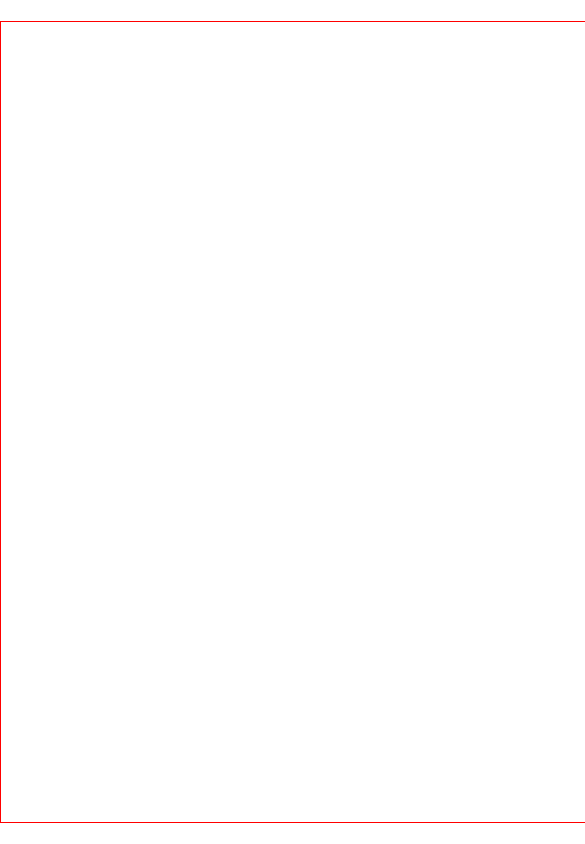
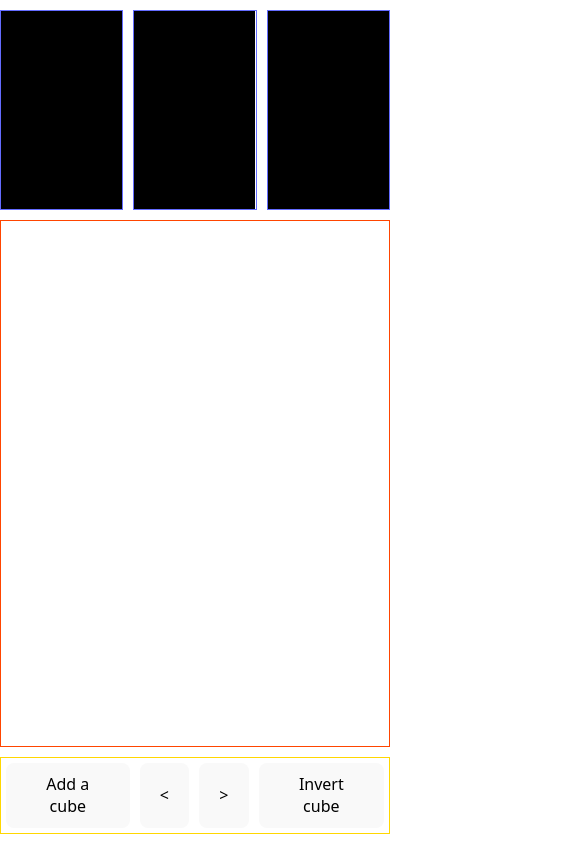
Before and after one commit to Samcfuchs/cubus, a website built with Vite: page index.html in a window 390 px wide. Shown: the top 844 px of the page, 585 px wide, since content can reach past the window. Built offline with nearby package versions, Linux system fonts and the light colour scheme.

Commit message:
Responsive layout

```diff
--- a/index.html
+++ b/index.html
@@ -4,18 +4,37 @@
     <meta charset="UTF-8" />
     <link rel="icon" type="image/svg+xml" href="/vite.svg" />
     <meta name="viewport" content="width=device-width, initial-scale=1.0" />
-    <title>Vite + TS</title>
+    <title>Cubus</title>
   </head>
   <body>
     <div class="flex">
-      <div id="app"></div>
+      <div id="views">
+        <div id="view_x"></div>
+        <div id="view_y"></div>
+        <div id="view_z"></div>
+      </div>
+      <div id="app">
+        <div id="gui_container"></div>
+      </div>
       <div id="controls">
         <button id="add_cube">Add a cube</button>
         <button id="rotate_left">&lt;</button>
         <button id="rotate_right">&gt;</button>
-        <button id="flip">^</button>
-
+        <button id="flip">Invert cube</button>
       </div>
+      <!--
+      <div id="config">
+        <h2>Scene configuration</h2>
+        <label for="fill_intensity">Fill light intensity</label>
+          <input type="range" min="0" max="10" value="1" step="0.05" class="slider" id="fill_intensity">
+          <br>
+        <label for="key_intensity">Key light intensity</label>
+          <input type="range" min="0" max="10" value="1" step="0.05" class="slider" id="key_intensity">
+          <br>
+        <label for="rim_intensity">Rim light intensity</label>
+          <input type="range" min="0" max="10" value="1" step="0.05" class="slider" id="rim_intensity">
+      </div>
+    -->
     </div>
     <script type="module" src="/src/main.ts"></script>
   </body>
--- a/src/block.ts
+++ b/src/block.ts
@@ -93,7 +93,6 @@ export class Block extends THREE.Object3D {
       //this.add(this.mesh);
       this.mesh.material = tentativeMat;
       this.tentativeVisible = true;
-      console.debug("Added mesh");
     } else if (!state) {
       this.mesh.material = emptyMaterial;
       this.tentativeVisible = false;
--- a/src/main.ts
+++ b/src/main.ts
@@ -1,6 +1,7 @@
 import './style.css'
 import * as THREE from 'three';
 import { OrbitControls } from 'three/addons/controls/OrbitControls.js';
+import { GUI } from 'three/addons/libs/lil-gui.module.min.js';
 import { Block } from './block.ts';
 import { Board } from './board.ts';
 
@@ -51,9 +52,15 @@ cube_group.setRotationFromQuaternion(quaternion);
 
 
 const CAMERA_UP = new THREE.Vector3(0, 1, 0);
+let gui: GUI;
+
+let updateXView: () => void;
+let updateYView: () => void;
+let updateZView: () => void;
 
 export function initScene() {
   const mount = document.getElementById('app') as HTMLDivElement;
+  gui = new GUI( {container: document.getElementById('gui_container')!, title: "Configuration"} );
 
   scene = new THREE.Scene();
 
@@ -63,11 +70,23 @@ export function initScene() {
   renderer.shadowMap.enabled = true;
   mount.appendChild(renderer.domElement);
 
+  console.log("mounted");
+
+
   camera = new THREE.PerspectiveCamera(5, mount.clientWidth / mount.clientHeight);
   camera.position.set(0, 100, 0)
   camera.up.set(CAMERA_UP.x, CAMERA_UP.y, CAMERA_UP.z);
 
   camera.lookAt(BOARD_ORIGIN);
+
+
+  window.addEventListener('resize', () => {
+    camera.aspect = mount.clientWidth / mount.clientHeight;
+    camera.updateProjectionMatrix();
+
+    renderer.setSize(mount.clientWidth, mount.clientHeight);
+  });
+
 
   controls = new OrbitControls(camera, renderer.domElement);
   controls.maxPolarAngle = Math.PI * 0.48;
@@ -84,10 +103,54 @@ export function initScene() {
 
   addLights();
 
+  updateXView = addFixedCamera(new THREE.Vector3(10, 0, 0), 'view_x');
+  updateYView = addFixedCamera(new THREE.Vector3(0, 10, 0), 'view_y');
+  updateZView = addFixedCamera(new THREE.Vector3(0, 0, 10), 'view_z');
+
+}
+
+function updateViews() {
+  updateXView();
+  updateYView();
+  updateZView();
+}
+
+const FIXED_CAMERA_HEIGHT = 6;
+function addFixedCamera(blockSpacePosition: THREE.Vector3, elementID: string) {
+  let canvas = document.getElementById(elementID) as HTMLDivElement;
+  let fixed_camera_width = FIXED_CAMERA_HEIGHT * (canvas.clientWidth / canvas.clientHeight);
+  let camera = new THREE.OrthographicCamera(
+    -fixed_camera_width, fixed_camera_width,
+    FIXED_CAMERA_HEIGHT, -FIXED_CAMERA_HEIGHT);
+
+  let pos = cube_group.localToWorld(blockSpacePosition);
+  camera.position.set(pos.x, pos.y, pos.z);
+  camera.up.set(CAMERA_UP.x, CAMERA_UP.y, CAMERA_UP.z);
+  camera.lookAt(BOARD_ORIGIN);
+
+  let renderer = new THREE.WebGLRenderer({ antialias: true });
+  renderer.setSize(canvas.clientWidth, canvas.clientHeight);
+  renderer.setPixelRatio(window.devicePixelRatio);
+  renderer.shadowMap.enabled = true;
+  canvas.appendChild(renderer.domElement);
+
+  renderer.render(scene, camera);
+
+  window.addEventListener('resize', () => {
+    //camera.aspect = mount.clientWidth / mount.clientHeight;
+    fixed_camera_width = FIXED_CAMERA_HEIGHT * (canvas.clientWidth / canvas.clientHeight);
+    camera.left = -fixed_camera_width, camera.right = fixed_camera_width;
+    camera.updateProjectionMatrix();
+
+    renderer.setSize(canvas.clientWidth, canvas.clientHeight);
+    renderer.render(scene, camera);
+  });
+
+  return () => renderer.render(scene, camera);
 }
 
 function addLights() {
-  const light = new THREE.AmbientLight(0xffffff, .9);
+  const light = new THREE.AmbientLight(0xffffff, .4);
   scene.add(light);
 
   const dirlight = new THREE.DirectionalLight(0xFFF9F1, 10);
@@ -101,23 +164,31 @@ function addLights() {
 
   scene.add(dirlight);
 
-  const fillLight = new THREE.HemisphereLight(0xffffff, 0x666666, 0.3);
+  const fillLight = new THREE.HemisphereLight(0xffffff, 0x666666, 0.5);
   scene.add(fillLight);
 
   const backLight = new THREE.DirectionalLight(0xffffff, 0.5);
   backLight.position.set(-5, 3, -5);
   scene.add(backLight);
 
+  let lightControls = gui.addFolder("Lights").close();
+  lightControls.add(fillLight, 'intensity', 0, 10).name("Fill light intensity");
+  lightControls.add(dirlight, 'intensity', 0, 10).name("Key light intensity");
+  lightControls.add(backLight, 'intensity', 0, 10).name("Rim light intensity");
+
 }
 
 function createBoard() {
+  let verticalOffset = .4;
+  let height = 1;
   //const ground = new THREE.PlaneGeometry(10,10);
-  const ground = new THREE.CircleGeometry(6, 32);
+  //const ground = new THREE.CircleGeometry(6, 32);
+  const ground = new THREE.CylinderGeometry(6.3, 8, height);
 
-  const groundMat = new THREE.MeshStandardMaterial({ color: 0x000000, roughness: 0.96, metalness: 0.5 })
+  const groundMat = new THREE.MeshStandardMaterial({ color: 0xa12f2f, roughness: 1.0, metalness: 0.0 })
   const groundMesh = new THREE.Mesh(ground, groundMat);
-  groundMesh.position.set(BOARD_ORIGIN.x, BOARD_ORIGIN.y, BOARD_ORIGIN.z);
-  groundMesh.lookAt(camera.up.clone().multiplyScalar(10));
+  groundMesh.position.set(BOARD_ORIGIN.x, BOARD_ORIGIN.y - height + verticalOffset, BOARD_ORIGIN.z);
+  //groundMesh.lookAt(camera.up.clone().multiplyScalar(10));
   groundMesh.receiveShadow = true;
   scene.add(groundMesh);
 }
@@ -160,13 +231,14 @@ function onDocumentMouseMove(event: MouseEvent) {
   board.placementRotation = clientRotation;
   board.raycastAvailableSpace(raycaster);
   updateRotation();
+
+  console.debug(board);
 }
 
 
 document.addEventListener('wheel', onScroll)
-function onScroll(event: WheelEvent){
+function onScroll(event: WheelEvent) {
   if (event.deltaY < 0) {
-    console.log(clientRotation);
     rotateCW();
   }
   else {
@@ -174,8 +246,8 @@ function onScroll(event: WheelEvent){
   }
 }
 
-function mod(n:number, m:number) {
-  return ((n % m) + m) %m;
+function mod(n: number, m: number) {
+  return ((n % m) + m) % m;
 }
 
 let ticks = 0;
@@ -194,7 +266,7 @@ function rotateCCW() {
 document.getElementById('rotate_left')!.onclick = rotateCCW;
 
 function updateRotation() {
-  board.pickedBlock?.setRotation(mod(ticks,6), invert);
+  board.pickedBlock?.setRotation(mod(ticks, 6), invert);
 }
 
 function invertFlip() {
@@ -209,6 +281,7 @@ function click() {
     board.pickedBlock = null;
     board.updateSpaces();
   }
+  updateViews();
 }
 document.getElementById('app')!.onclick = click;
 
@@ -228,6 +301,8 @@ export function main() {
   board = new Board(scene);
   animate();
 
+  updateViews();
+
   console.debug(board);
 }
 
--- a/src/style.css
+++ b/src/style.css
@@ -13,6 +13,9 @@
   -moz-osx-font-smoothing: grayscale;
 }
 
+* {
+  box-sizing: border-box;
+}
 
 a {
   font-weight: 500;
@@ -23,10 +26,14 @@ a:hover {
   color: #535bf2;
 }
 
+h1 {
+  font-size: 3.2em;
+  line-height: 1.1;
+}
+
 body {
-  /* margin: 0; */
-  margin: auto;
-  width: fit-content;
+  margin: 0;
+  width: 100vw;
   display: flex;
   place-items: center;
   min-width: 320px;
@@ -34,51 +41,68 @@ body {
   justify-content: space-evenly;
 }
 
-div.flex {
+.flex {
   display: flex;
   margin: 0 auto;
+  width: 100%;
+  height: 100vh;
   flex-direction: row;
-  place-items: center;
+  /* place-items: center; */
+  place-items: stretch;
+  /* flex-wrap: wrap; */
 
   & button {
-    width: max-content;
     margin: 5px;
   }
 }
 
-h1 {
-  font-size: 3.2em;
-  line-height: 1.1;
+#views {
+  display: flex;
+  margin: 0 10px;
+  flex-direction: column;
+  /* justify-content: space-evenly; */
+  gap: 10px; /* Add a default gap between elements */
+  flex-basis: 200px;
+  & div {
+    border: 1px solid #646cff;
+    height:200px;
+    flex-shrink: 1;
+    width: 100%;
+    min-width: 100px;
+  }
+}
+
+#controls {
+  margin: 0 10px;
+  border: 1px solid gold;
+  display: flex;
+  flex-direction: column;
+  justify-content: stretch;
+
+  & button {}
+
+}
+
+#gui_container {
+  position: absolute;
 }
 
 #app {
-  max-width: 1280px;
+  /* max-width: 1280px; */
   /* margin: 0 auto; */
-  text-align: center;
-  width: 800px;
-  height: 800px;
-  border: 1px solid red;
-}
+  height: 100%;
+  border: 1px solid orangered;
+  /* flex: 1 1 800px; */
+  min-width: 100px;
+  min-height: 100px;
+  flex-grow: 1;
+  flex-shrink: 1;
+  flex-basis: 0;
 
-.logo {
-  height: 6em;
-  padding: 1.5em;
-  will-change: filter;
-  transition: filter 300ms;
-}
-.logo:hover {
-  filter: drop-shadow(0 0 2em #646cffaa);
-}
-.logo.vanilla:hover {
-  filter: drop-shadow(0 0 2em #3178c6aa);
 }
 
 .card {
   padding: 2em;
-}
-
-.read-the-docs {
-  color: #888;
 }
 
 button {
@@ -113,3 +137,35 @@ button:focus-visible {
     background-color: #f9f9f9;
   }
 }
+
+@media /*only screen and*/ (max-width: 800px) {
+  body{
+  }
+  .flex {
+    flex-direction: column;
+  }
+  #views {
+    flex-direction: row;
+    justify-content: space-between;
+    margin: 10px 0;
+    flex: 1;
+    align-items: stretch;
+    & div {
+      flex: 1;
+    }
+
+  }
+
+  #gui_container {
+    display: none;
+  }
+
+  #app {
+    flex: 6;
+  }
+
+  #controls {
+    flex-direction: row;
+    margin: 10px 0;
+  }
+}
```
